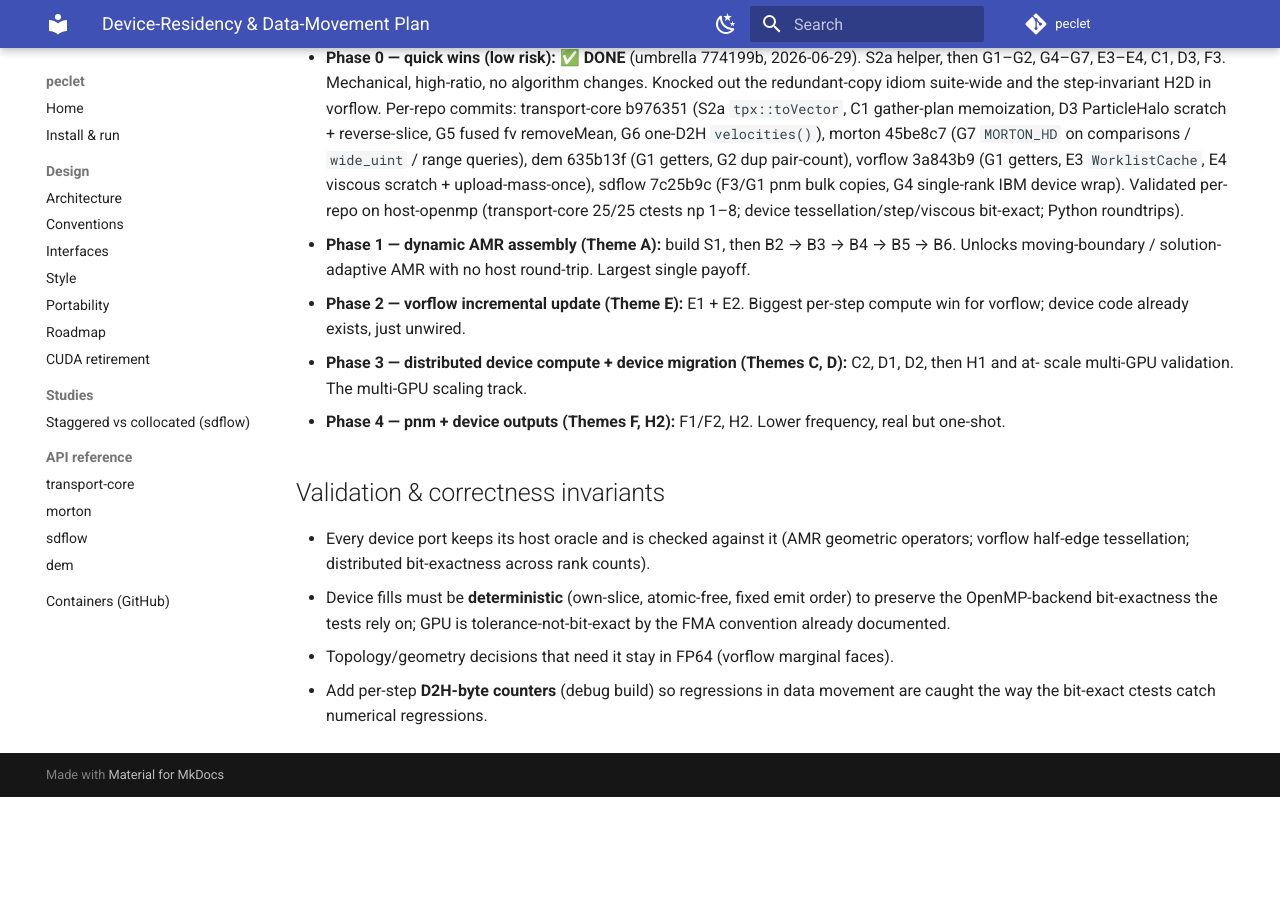
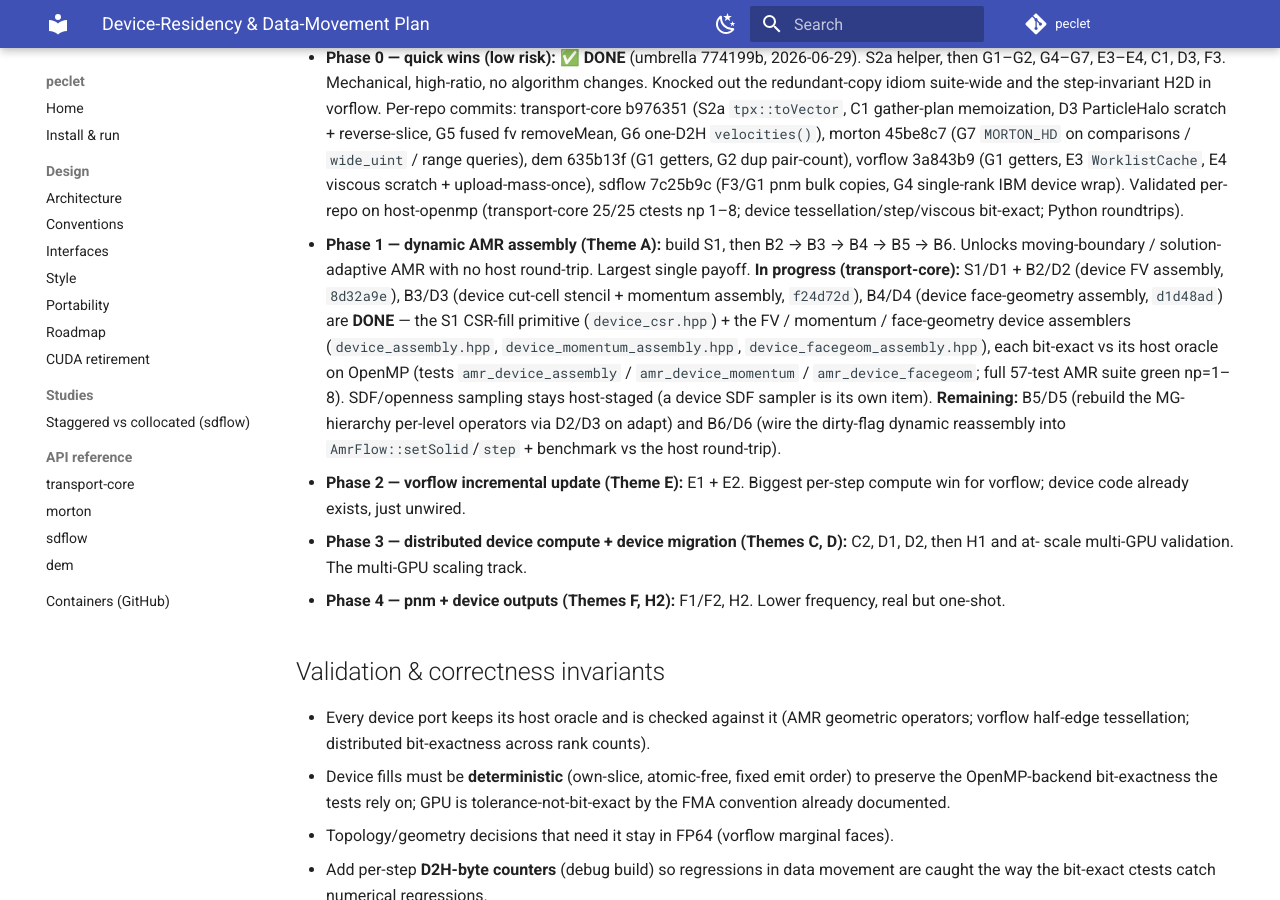
Before and after one commit to computational-chemical-engineering/peclet, an MkDocs documentation site: the page built from docs/DEVICE_RESIDENCY_PLAN.md, in a window 1280 px wide and 900 px high, scrolled down 4904 px. Built offline with MkDocs 1.6.1 and Material for MkDocs 9.7.7, drawn with Linux system fonts in a browser that asks for light colours; comment, search, counter and statistics services are not loaded; before the commit the page ends 5701 px from its top, so only the background shows below that.

Commit message:
bump transport-core: Phase 1 D1-D4 device AMR assembly (S1 + FV + momentum + face-geom)
transport-core 8d32a9e..d1d48ad: the device operator/geometry assembly set for
dynamic AMR — S1 CSR-fill primitive, device FV (pressure), device cut-cell stencil +
momentum operator, device collocated face-geometry — each bit-exact vs its host
oracle on OpenMP. Full 57-test AMR suite green at np=1,2,4,8. D5 (MG hierarchy
rebuild on adapt) + D6 (wire dynamic loop) remain.

Co-Authored-By: Claude Opus 4.8 <noreply@anthropic.com>

```diff
--- a/docs/DEVICE_RESIDENCY_PLAN.md
+++ b/docs/DEVICE_RESIDENCY_PLAN.md
@@ -155,6 +155,15 @@ The CFD solver is clean; pnm is where the avoidable host work lives.
   (transport-core 25/25 ctests np 1–8; device tessellation/step/viscous bit-exact; Python roundtrips).
 - **Phase 1 — dynamic AMR assembly (Theme A):** build S1, then B2 → B3 → B4 → B5 → B6. Unlocks
   moving-boundary / solution-adaptive AMR with no host round-trip. Largest single payoff.
+  **In progress (transport-core):** S1/D1 + B2/D2 (device FV assembly, `8d32a9e`), B3/D3 (device
+  cut-cell stencil + momentum assembly, `f24d72d`), B4/D4 (device face-geometry assembly, `d1d48ad`)
+  are **DONE** — the S1 CSR-fill primitive (`device_csr.hpp`) + the FV / momentum / face-geometry
+  device assemblers (`device_assembly.hpp`, `device_momentum_assembly.hpp`,
+  `device_facegeom_assembly.hpp`), each bit-exact vs its host oracle on OpenMP (tests
+  `amr_device_assembly` / `amr_device_momentum` / `amr_device_facegeom`; full 57-test AMR suite green
+  np=1–8). SDF/openness sampling stays host-staged (a device SDF sampler is its own item). **Remaining:**
+  B5/D5 (rebuild the MG-hierarchy per-level operators via D2/D3 on adapt) and B6/D6 (wire the
+  dirty-flag dynamic reassembly into `AmrFlow::setSolid`/`step` + benchmark vs the host round-trip).
 - **Phase 2 — vorflow incremental update (Theme E):** E1 + E2. Biggest per-step compute win for vorflow;
   device code already exists, just unwired.
 - **Phase 3 — distributed device compute + device migration (Themes C, D):** C2, D1, D2, then H1 and at-
```
